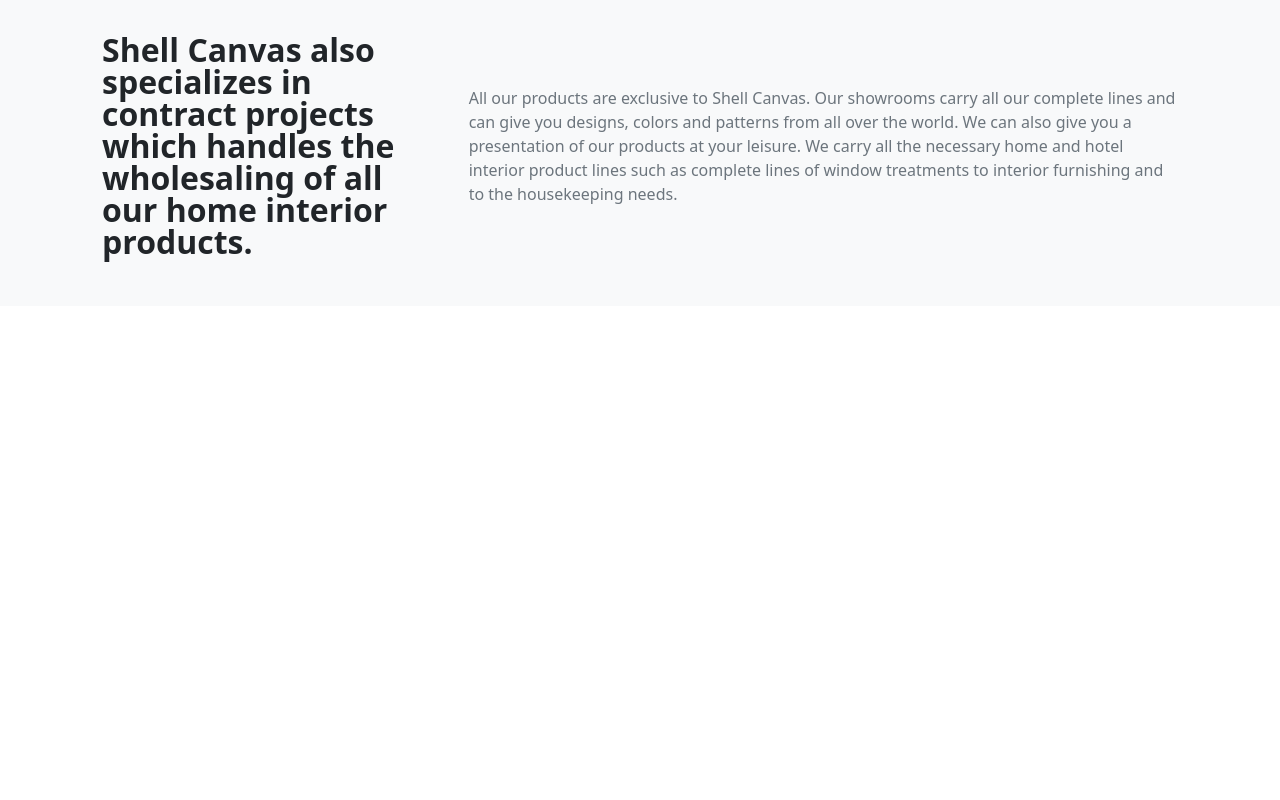
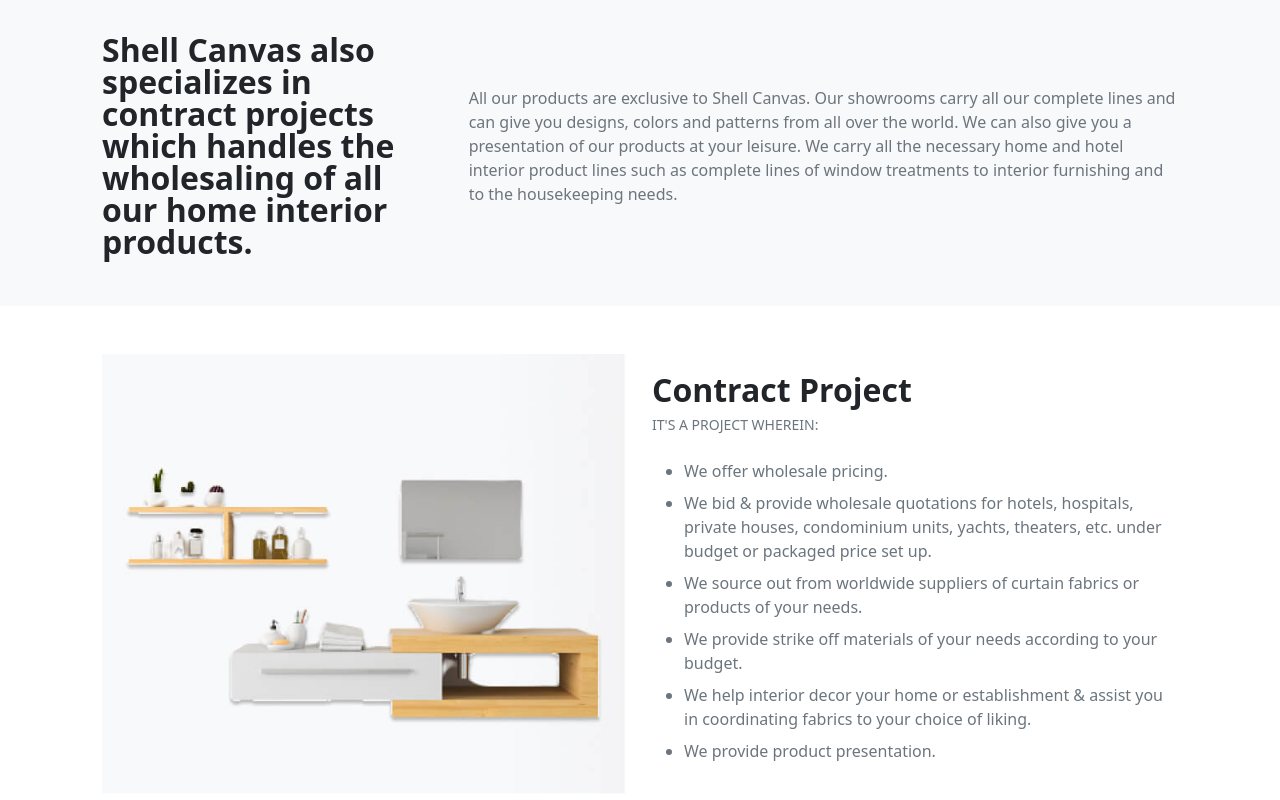
Before and after one commit to joaquinvaldezzz/shell-canvas, a Vue app: page /about-us in a window 1280 px wide. Shown: the part 669-1469 px from the top of the page. Before the commit the page ends 975 px from the top, so only its background shows below. Built offline with nearby package versions, Linux system fonts and the light colour scheme.

Commit message:
Create Contract Project section

```diff
--- a/src/views/AboutUs.vue
+++ b/src/views/AboutUs.vue
@@ -34,6 +34,48 @@
         </div>
       </div>
     </section>
+
+    <section class="py-5">
+      <div class="container">
+        <div role="grid">
+          <div class="row align-items-lg-center" role="row">
+            <div class="col-lg-6" role="gridcell">
+              <img class="w-100" src="/images/contract-project.jpg" alt="Contract Project" />
+            </div>
+
+            <div class="col-lg-6" role="gridcell">
+              <h2>Contract Project</h2>
+              <p class="mt-2 small text-secondary text-uppercase">It's a project wherein:</p>
+              <ul class="mt-4 vstack gap-2 text-secondary">
+                <li>
+                  <p>We offer wholesale pricing.</p>
+                </li>
+
+                <li>
+                  <p>We bid & provide wholesale quotations for hotels, hospitals, private houses, condominium units, yachts, theaters, etc. under budget or packaged price set up.</p>
+                </li>
+
+                <li>
+                  <p>We source out from worldwide suppliers of curtain fabrics or products of your needs.</p>
+                </li>
+
+                <li>
+                  <p>We provide strike off materials of your needs according to your budget.</p>
+                </li>
+
+                <li>
+                  <p>We help interior decor your home or establishment & assist you in coordinating fabrics to your choice of liking.</p>
+                </li>
+
+                <li>
+                  <p>We provide product presentation.</p>
+                </li>
+              </ul>
+            </div>
+          </div>
+        </div>
+      </div>
+    </section>
   </main>
 </template>
 
```
